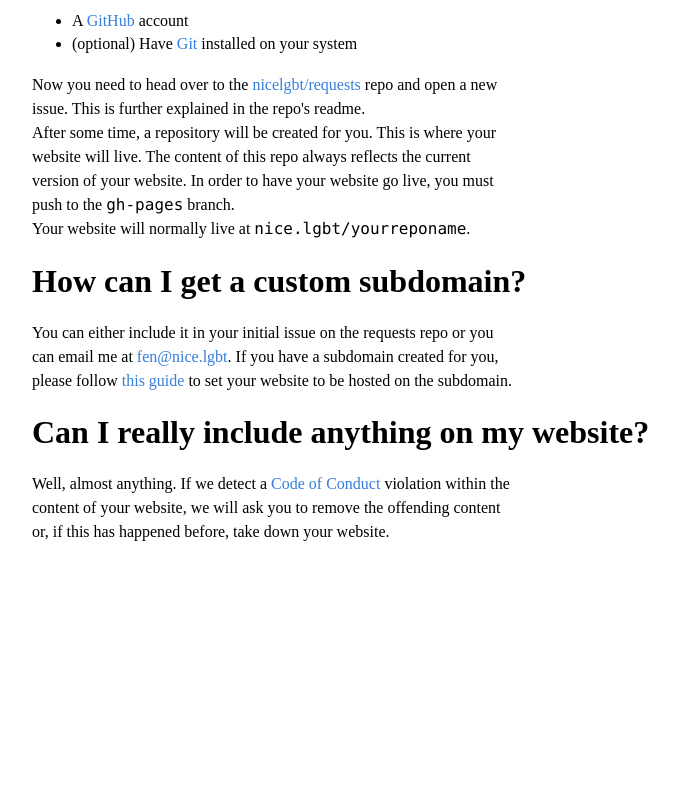
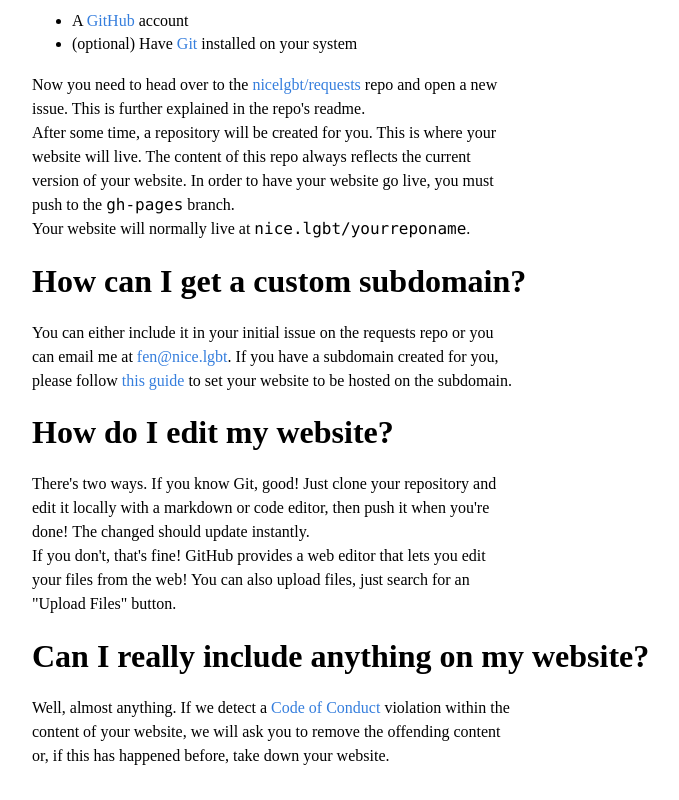
Before and after one commit to mrmrs/nicelgbt.github.io, a plain HTML site: page index.html in a window 1280 px wide. Shown: the part 675-1475 px from the top of the page, without its empty margins (288-967 px from the left). Before the commit the page ends 1251 px from the top, so only its background shows below. Drawn offline with nearby package versions, Linux system fonts and the light colour scheme.

Commit message:
add section about editing sites

```diff
--- a/index.html
+++ b/index.html
@@ -41,7 +41,8 @@
       After some time, a repository will be created for you. This is where your
       website will live. The content of this repo always reflects the current
       version of your website. In order to have your website go live, you must
-      push to the <code>gh-pages</code> branch.<br>
+      push to the <code>gh-pages</code> branch.
+      <br>
       Your website will normally live at <code>nice.lgbt/yourreponame</code>.
     </p>
     <h1>How can I get a custom subdomain?</h1>
@@ -51,6 +52,16 @@
       If you have a subdomain created for you, please follow
       <a href="http://github.com/nicelgbt/requests/blob/master/SUBDOMAINS.md" class="link">this guide</a>
       to set your website to be hosted on the subdomain.
+    </p>
+    <h1>How do I edit my website?</h1>
+    <p class="lh-copy measure">
+      There's two ways. If you know Git, good! Just clone your repository and
+      edit it locally with a markdown or code editor, then push it when you're
+      done! The changed should update instantly.
+      <br>
+      If you don't, that's fine! GitHub provides a web editor that lets you edit
+      your files from the web! You can also upload files, just search for an
+      "Upload Files" button.
     </p>
     <h1>Can I really include anything on my website?</h1>
     <p class="lh-copy measure">
```
